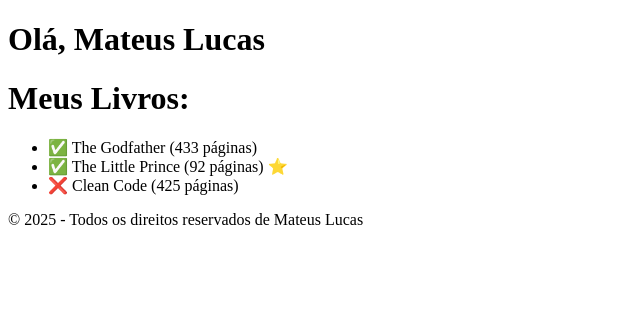
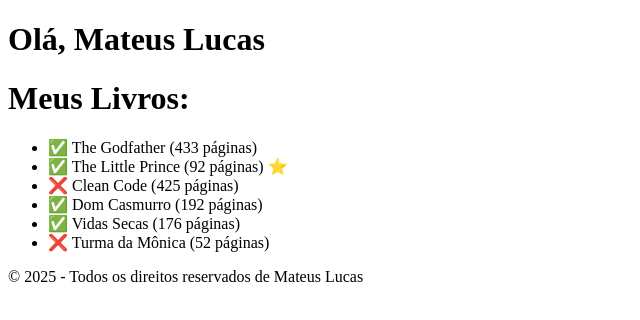
Before and after one commit to MateusLucas94/react-project, a React (Vite) app: page / in a window 1280 px wide. Shown: the top 320 px of the page, without its empty margins (0-640 px from the left). Built offline with nearby package versions, Linux system fonts and the light colour scheme.

Commit message:
renderizando a lista no app.tsx, adicionado novos objetos com novos livros e feito um map na lista de livros para renderizar a lista sem ficar adicionando  cada livro novo

```diff
--- a/src/App.tsx
+++ b/src/App.tsx
@@ -2,26 +2,44 @@ import Header from "./assets/componentes/Header";
 import Footer from "./assets/componentes/Footer";
 import Book from "./assets/componentes/book";
 
-const book1 = {
+const booksList = [
+  {
     title: "The Godfather",
     pages: 433,
     isRead: true,
     isFavorite: false,
-};
-
-const book2 = {
+  },
+  {
     title: "The Little Prince",
     pages: 92,
     isRead: true,
     isFavorite: true,
-};
-
-const book3 = {
+  },
+  {
     title: "Clean Code",
     pages: 425,
     isRead: false,
     isFavorite: false,
-};
+  },
+  {
+    title: "Dom Casmurro",
+    pages: 192,
+    isRead: true,
+    isFavorite: false,
+  },
+  {
+    title: "Vidas Secas",
+    pages: 176,
+    isRead: true,
+    isFavorite: false,
+  },
+  {
+    title: "Turma da Mônica",
+    pages: 52,
+    isRead: false,
+    isFavorite: false,
+  },
+];
 
 function App() {
   return (
@@ -29,9 +47,9 @@ function App() {
       <Header />
       <h1>Meus Livros:</h1>
       <ul>
-        <Book book={book1} />
-        <Book book={book2} />
-        <Book book={book3} />
+        {booksList.map((book) => (
+          <Book book={book} key={book.title} />
+        ))}
       </ul>
       <Footer />
     </>
```
Lines whose indentation alone changed are shown as unchanged.
